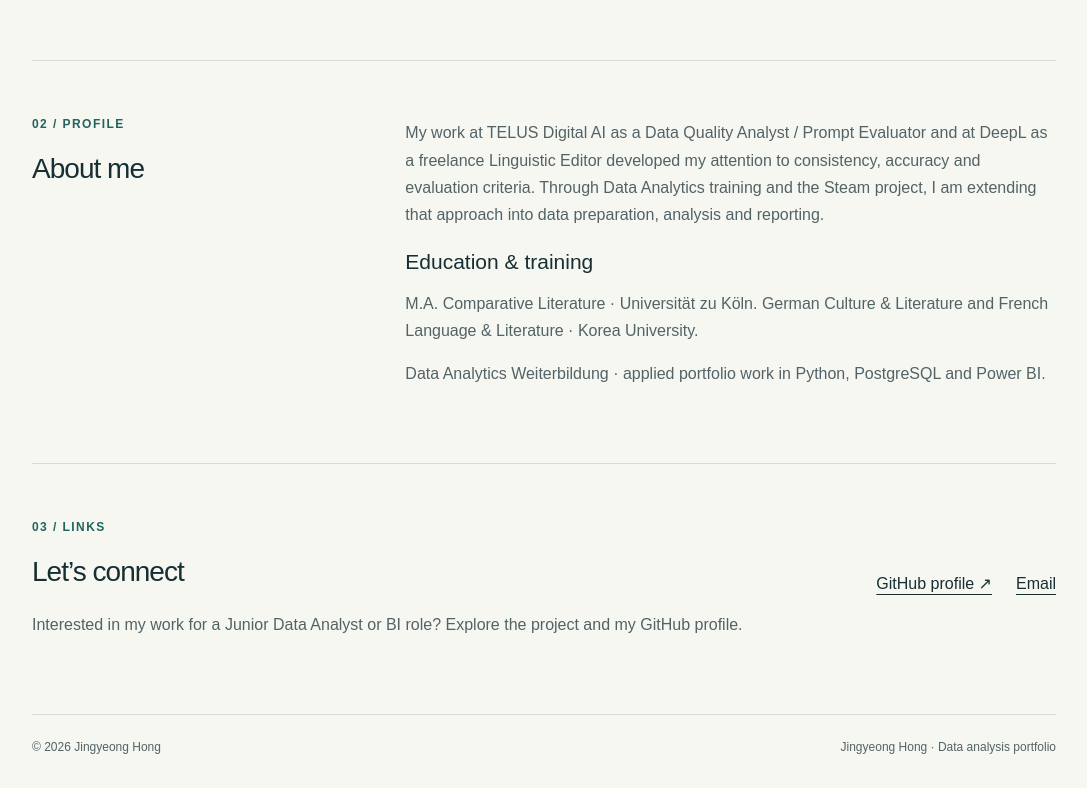
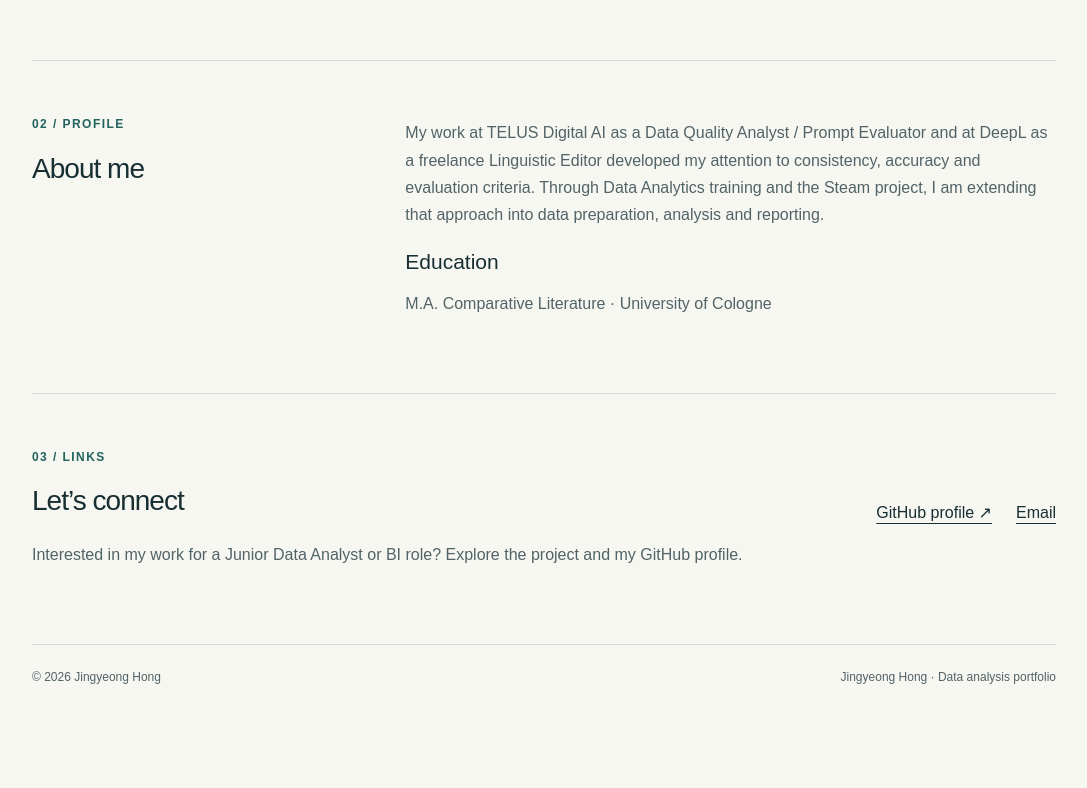
Before and after one commit to jinniehoho/jinniehoho.github.io, a plain HTML site: page index.html in a window 1280 px wide. Shown: the part 1370-2158 px from the top of the page, without its empty margins (96-1183 px from the left). After the commit the page ends 2087 px from the top, so only its background shows below. Drawn offline with Linux system fonts and the light colour scheme.

Commit message:
Keep only Cologne master's degree in education section
# Conflicts:
#	site.js

```diff
--- a/index.html
+++ b/index.html
@@ -45,7 +45,7 @@
       </section>
       <section class="section about" id="about" aria-labelledby="about-title">
         <div><span class="eyebrow">02 / <span data-i18n="profile">Profile</span></span><h2 id="about-title" data-i18n="about">About me</h2></div>
-        <div><p data-i18n="bio">My work at TELUS Digital AI as a Data Quality Analyst / Prompt Evaluator and at DeepL as a freelance Linguistic Editor developed my attention to consistency, accuracy and evaluation criteria. Through Data Analytics training and the Steam project, I am extending that approach into data preparation, analysis and reporting.</p><h3 data-i18n="education">Education & training</h3><p data-i18n="degree">M.A. Comparative Literature · Universität zu Köln. German Culture & Literature and French Language & Literature · Korea University.</p><p data-i18n="training" >Data Analytics Weiterbildung · applied portfolio work in Python, PostgreSQL and Power BI.</p></div>
+        <div><p data-i18n="bio">My work at TELUS Digital AI as a Data Quality Analyst / Prompt Evaluator and at DeepL as a freelance Linguistic Editor developed my attention to consistency, accuracy and evaluation criteria. Through Data Analytics training and the Steam project, I am extending that approach into data preparation, analysis and reporting.</p><h3 data-i18n="education">Education</h3><p data-i18n="degree">M.A. Comparative Literature · University of Cologne</p></div>
       </section>
       <section class="section contact" id="contact" aria-labelledby="contact-title">
         <div><span class="eyebrow">03 / <span data-i18n="links">Links</span></span><h2 id="contact-title" data-i18n="connect">Let’s connect</h2><p data-i18n="contactText">Interested in my work for a Junior Data Analyst or BI role? Explore the project and my GitHub profile.</p></div>
--- a/site.js
+++ b/site.js
@@ -21,8 +21,8 @@ const translations = {
     "name": "Jingyeong Hong",
     "steamDescription": "Which Steam game segments deserve further product investigation for a small indie studio?",
     "completed": "Published report",
-    "education": "Education & training",
-    "degree": "M.A. Comparative Literature · Universität zu Köln. German Culture & Literature and French Language & Literature · Korea University.",
+    "education": "Education",
+    "degree": "M.A. Comparative Literature · University of Cologne",
     "tools": "Tools I use",
     "approachTitle": "Approach",
     "approach": "Python / Pandas for data inspection and preparation → PostgreSQL for analytical modeling and aggregation → a six-page Power BI report for market comparison and candidate exploration.",
@@ -46,7 +46,6 @@ const translations = {
     "model": "Read the data model ↗",
     "chart": "Open the published chart ↗",
     "back": "← All projects",
-    "training": "Data Analytics Weiterbildung · applied portfolio work in Python, PostgreSQL and Power BI.",
     "email": "Email",
     "linkedin": "LinkedIn",
     "cv": "CV (PDF)",
@@ -75,8 +74,8 @@ const translations = {
     "name": "Jingyeong Hong",
     "steamDescription": "Welche Steam-Spielsegmente verdienen eine vertiefte Produktanalyse für ein kleines Indie-Studio?",
     "completed": "Bericht verfügbar",
-    "education": "Studium & Weiterbildung",
-    "degree": "M.A. Komparatistik · Universität zu Köln. German Culture & Literature und French Language & Literature · Korea University.",
+    "education": "Studium",
+    "degree": "M.A. Komparatistik · Universität zu Köln",
     "tools": "Meine Werkzeuge",
     "approachTitle": "Vorgehensweise",
     "approach": "Python / Pandas für Datenprüfung und Aufbereitung → PostgreSQL für Datenmodellierung und Aggregation → ein sechsseitiger Power-BI-Bericht für Marktvergleiche und die Untersuchung potenzieller Segmente.",
@@ -100,7 +99,6 @@ const translations = {
     "model": "Datenmodell ansehen ↗",
     "chart": "Veröffentlichtes Diagramm öffnen ↗",
     "back": "← Alle Projekte",
-    "training": "Weiterbildung in Data Analytics · praktische Portfolioarbeit mit Python, PostgreSQL und Power BI.",
     "email": "E-Mail",
     "linkedin": "LinkedIn",
     "cv": "Lebenslauf (PDF)",
@@ -129,8 +127,8 @@ const translations = {
     "name": "홍진경",
     "steamDescription": "소규모 인디 스튜디오가 추가로 조사할 만한 Steam 게임 세그먼트는 무엇일까요?",
     "completed": "보고서 공개",
-    "education": "학력 및 교육",
-    "degree": "독일 쾰른대학교 비교문학 석사",
+    "education": "학력",
+    "degree": "쾰른대학교 · 비교문학 석사",
     "tools": "사용 가능한 도구",
     "approachTitle": "분석 과정",
     "approach": "Python / Pandas로 데이터 점검·전처리 → PostgreSQL로 분석 모델링·집계 → 6페이지 Power BI 보고서로 시장 비교와 후보 세그먼트 검토를 연결했습니다.",
@@ -154,7 +152,6 @@ const translations = {
     "model": "데이터 모델 보기 ↗",
     "chart": "공개 차트 크게 보기 ↗",
     "back": "← 전체 프로젝트",
-    "training": "Data Analytics Weiterbildung · Python, PostgreSQL, Power BI를 활용한 포트폴리오 실습.",
     "email": "이메일",
     "linkedin": "LinkedIn",
     "cv": "이력서 (PDF)",
```
